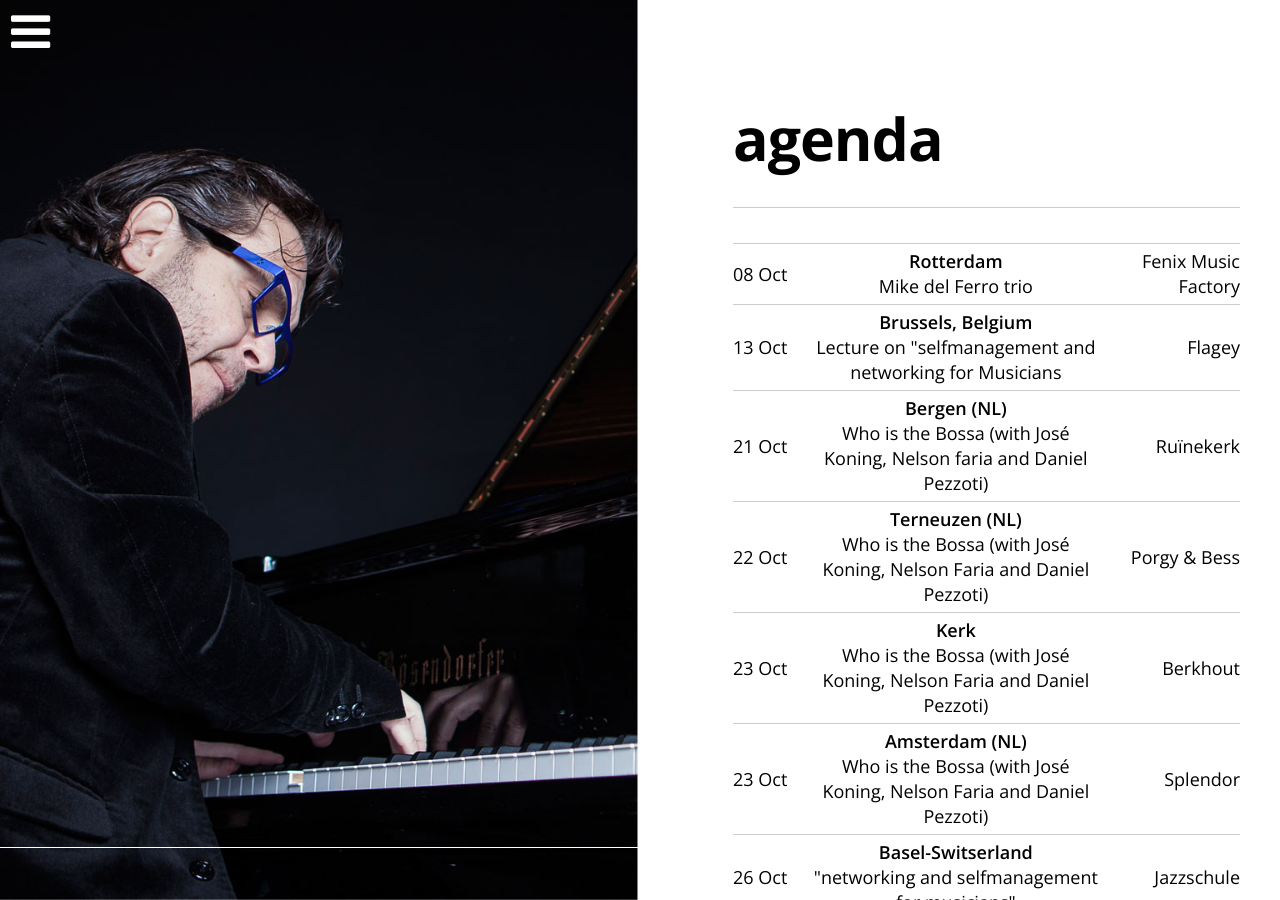
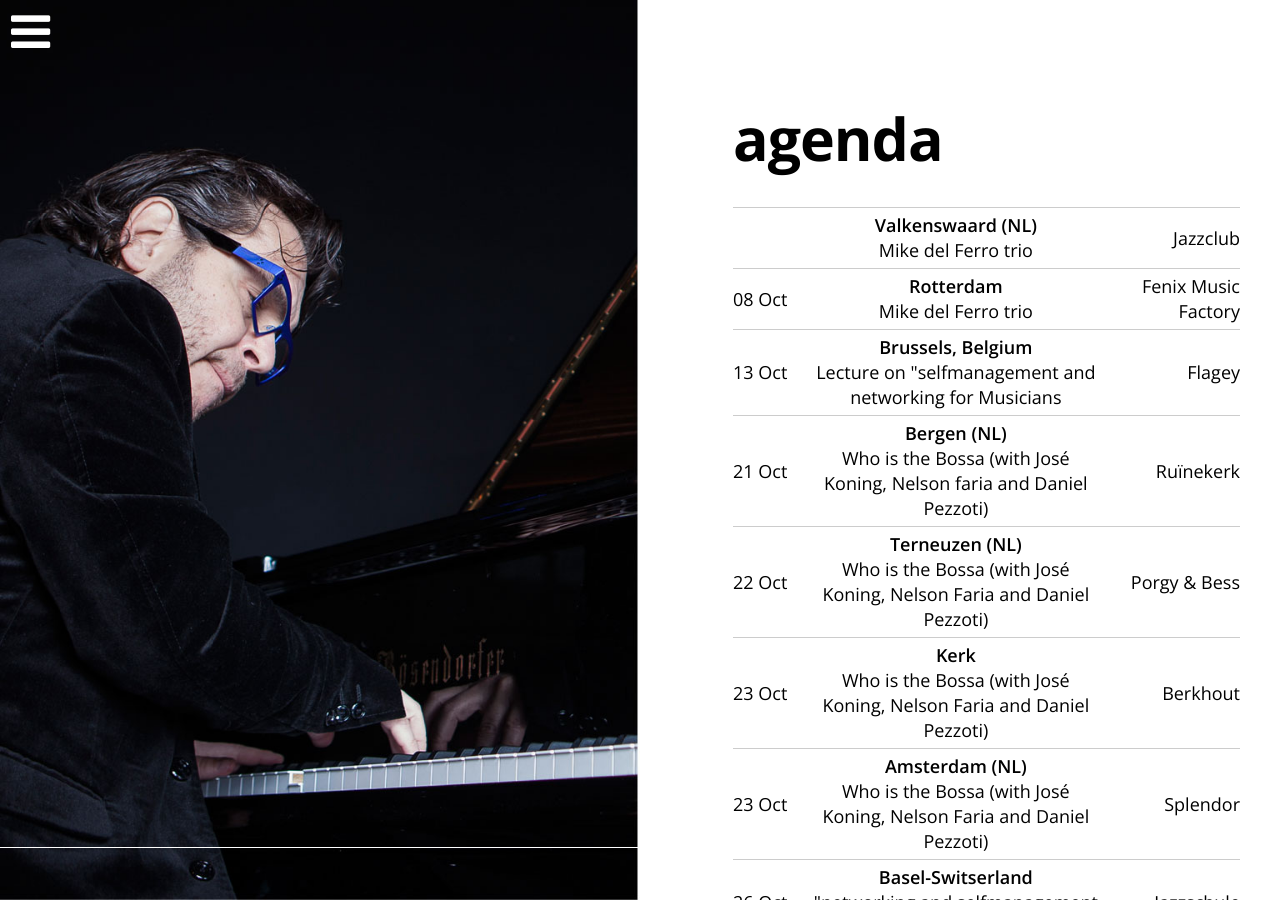
Before and after one commit to mikedelferro/website, a Jekyll site: the page built from agenda.html, in a window 1280 px wide and 900 px high. Built offline with Jekyll 4.4.1, drawn with Linux system fonts in a browser that asks for light colours; nearby versions of some CDN libraries.

Commit message:
Updated '/_config.yml' via CloudCannon

```diff
--- a/_config.yml
+++ b/_config.yml
@@ -116,11 +116,11 @@ gigs:
     url:
   - title: 'Tour Sweden, jan 31-feb 8 more details soon'
     date: 2017-01-31 15:00:00
-    location: Mike del Ferro
-    venue: Jazzclub
-    url: Valkenswaard (NL)
-  - title:
-    date:
     location:
     venue:
     url:
+  - title: Mike del Ferro trio
+    date:
+    location: Jazzclub
+    venue: Valkenswaard (NL)
+    url:
```
